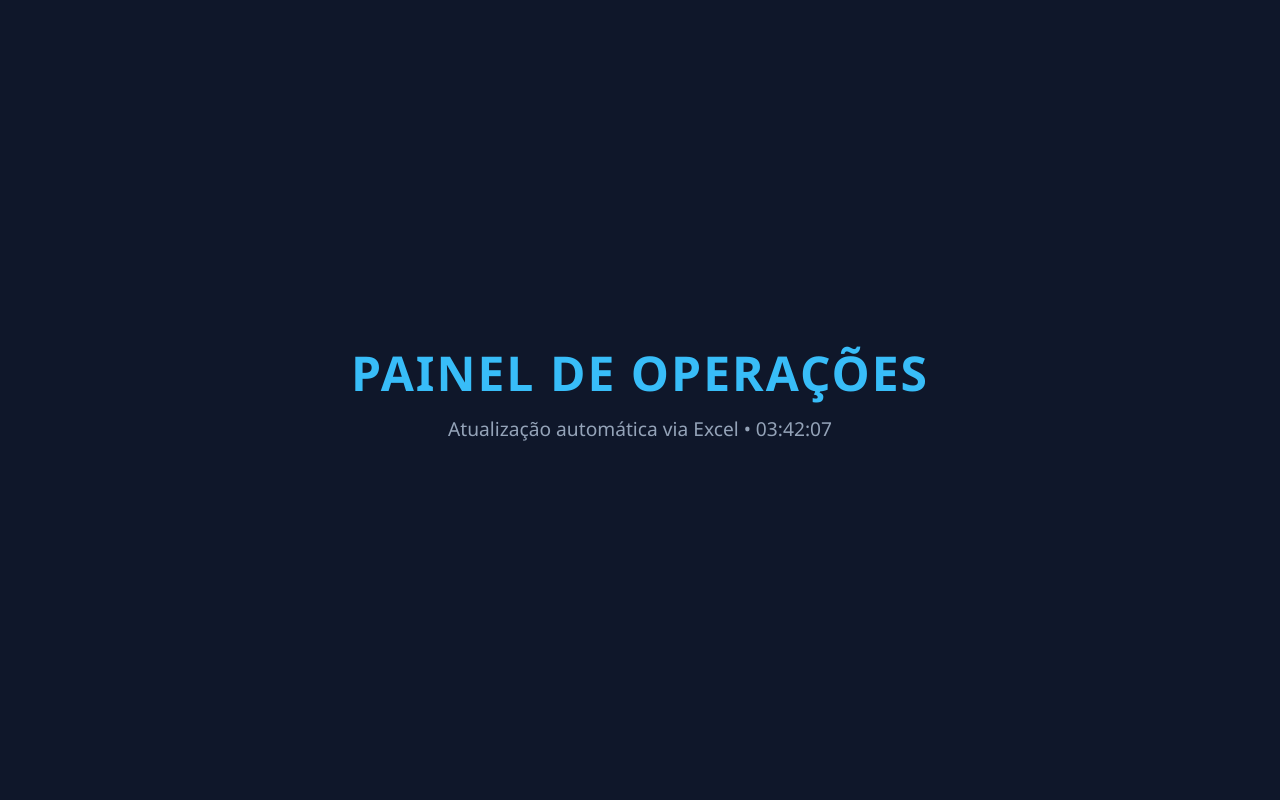
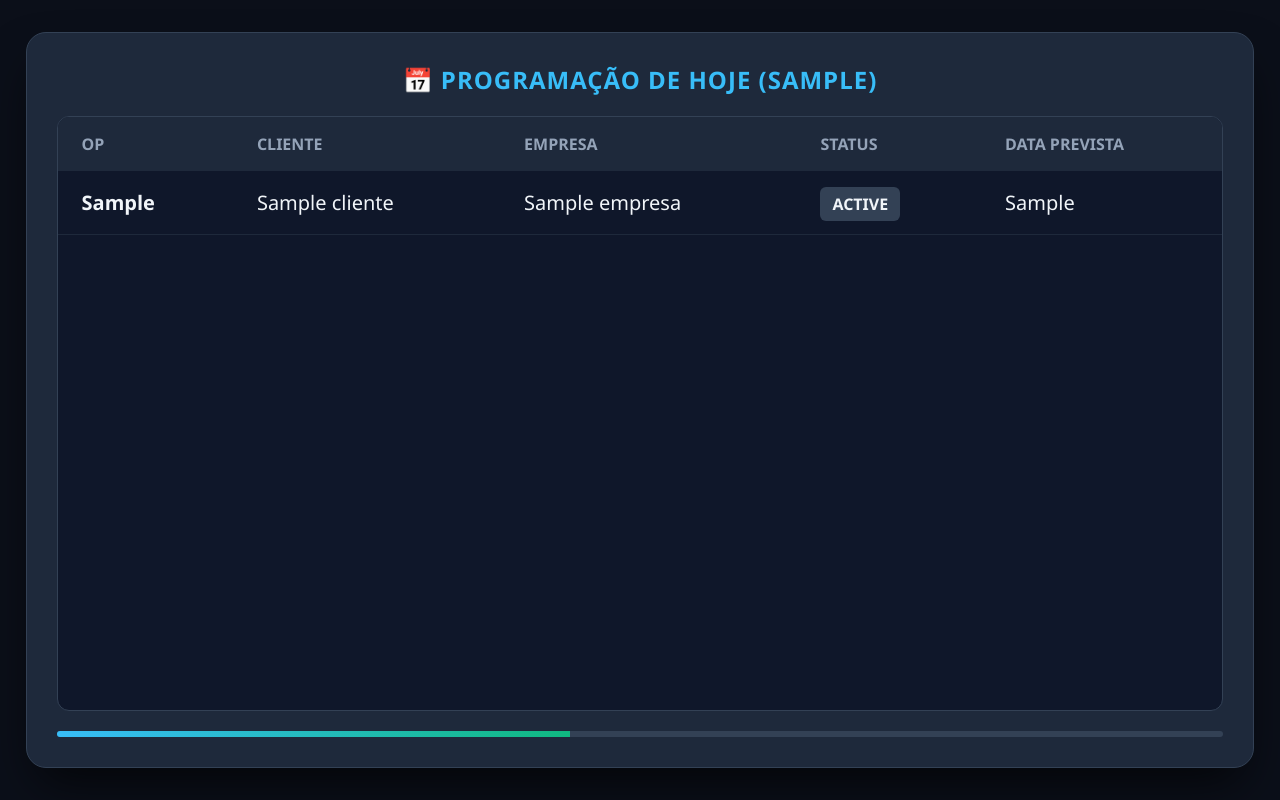
Before and after one commit to alveslim/Quadro_de_Status_Diario, a Flask app: template templates/index.html in a window 1280 px wide. Run offline with Flask 3, Linux system fonts and the light colour scheme; the template is opened without the code that fills it: most values are stand-ins (such as "Sample title", 1, 10 or a date in 2020).

Commit message:
progress

```diff
--- a/app.py
+++ b/app.py
@@ -1,180 +1,27 @@
-from flask import Flask, render_template_string
+from flask import Flask, render_template
+from services.data_service import (
+    obter_dados_dashboard,
+    gerar_grafico_pizza_html,
+    gerar_grafico_mensal_html,
+)
 
 app = Flask(__name__)
 
-# Template HTML/CSS/JS integrado em uma única string para facilidade de execução rápida.
-# Em um projeto Flask tradicional, este código ficaria dentro da pasta 'templates/index.html'.
-HTML_TEMPLATE = """
-<!DOCTYPE html>
-<html lang="pt-BR">
-<head>
-    <meta charset="UTF-8">
-    <meta name="viewport" content="width=device-width, initial-scale=1.0">
-    <title>Slider de Texto Automático - Flask</title>
-    <style>
-        * {
-            box-sizing: border-box;
-            margin: 0;
-            padding: 0;
-        }
 
-        body {
-            font-family: 'Segoe UI', Tahoma, Geneva, Verdana, sans-serif;
-            background-color: #0f172a;
-            color: #f8fafc;
-            display: flex;
-            justify-content: center;
-            align-items: center;
-            min-height: 100vh;
-        }
+@app.route("/")
+def home():
+    dados = obter_dados_dashboard()
+    grafico_pizza = gerar_grafico_pizza_html()
+    grafico_mensal = gerar_grafico_mensal_html()
 
-        /* Card Container Principal */
-        .slider-card {
-            background-color: #1e293b;
-            border: 1px solid #334155;
-            border-radius: 16px;
-            width: 90%;
-            max-width: 650px;
-            padding: 40px;
-            box-shadow: 0 20px 25px -5px rgba(0, 0, 0, 0.5);
-            text-align: center;
-        }
+    return render_template(
+        "index.html",
+        dados=dados,
+        grafico_pizza=grafico_pizza,
+        grafico_mensal=grafico_mensal,
+    )
 
-        .slider-header {
-            font-size: 14px;
-            text-transform: uppercase;
-            letter-spacing: 2px;
-            color: #38bdf8;
-            margin-bottom: 25px;
-            font-weight: 600;
-        }
 
-        /* Container do Slider com overflow oculto para esconder o texto fora de cena */
-        .slider-viewport {
-            position: relative;
-            height: 120px;
-            overflow: hidden;
-            display: flex;
-            align-items: center;
-            justify-content: center;
-        }
-
-        /* Estilo base dos textos */
-        .slide-item {
-            position: absolute;
-            width: 100%;
-            font-size: 24px;
-            font-weight: 500;
-            line-height: 1.4;
-            color: #f1f5f9;
-
-            /* Posicionamento padrão inicial: fora da tela à direita e invisível */
-            opacity: 0;
-            transform: translateX(100%);
-            transition: transform 0.8s cubic-bezier(0.4, 0, 0.2, 1), opacity 0.8s ease;
-            pointer-events: none;
-        }
-
-        /* Estado ATIVO: Centralizado e visível */
-        .slide-item.active {
-            opacity: 1;
-            transform: translateX(0%);
-            pointer-events: auto;
-        }
-
-        /* Estado SAÍDA: Desliza para a esquerda e esconde */
-        .slide-item.exit {
-            opacity: 0;
-            transform: translateX(-100%);
-        }
-
-        /* Barra de progresso visual (opcional) */
-        .progress-bar-container {
-            width: 100%;
-            height: 4px;
-            background-color: #334155;
-            border-radius: 2px;
-            margin-top: 30px;
-            overflow: hidden;
-        }
-
-        .progress-bar-fill {
-            height: 100%;
-            width: 0%;
-            background: linear-gradient(90deg, #38bdf8, #10b981);
-            animation: progressLoop 4s linear infinite;
-        }
-
-        @keyframes progressLoop {
-            0% { width: 0%; }
-            100% { width: 100%; }
-        }
-    </style>
-</head>
-<body>
-
-    <div class="slider-card">
-        <div class="slider-header">⚡ Slider Automático Hands-Free</div>
-
-        <!-- Área onde os textos deslizam -->
-        <div class="slider-viewport">
-            {% for msg in mensagens %}
-                <div class="slide-item {% if loop.first %}active{% endif %}">
-                    {{ msg }}
-                </div>
-            {% endfor %}
-        </div>
-
-        <!-- Indicador de progresso do tempo -->
-        <div class="progress-bar-container">
-            <div class="progress-bar-fill"></div>
-        </div>
-    </div>
-
-    <script>
-        document.addEventListener('DOMContentLoaded', () => {
-            const slides = document.querySelectorAll('.slide-item');
-            if (slides.length === 0) return;
-
-            let currentIndex = 0;
-            const tempoTroca = 4000; // Tempo em milissegundos (4 segundos)
-
-            setInterval(() => {
-                const slideAtual = slides[currentIndex];
-
-                // 1. O slide atual desliza para a esquerda e sai
-                slideAtual.classList.remove('active');
-                slideAtual.classList.add('exit');
-
-                // Limpa a classe de saída após a animação CSS terminar (0.8s)
-                setTimeout(() => {
-                    slideAtual.classList.remove('exit');
-                }, 800);
-
-                // 2. Calcula o índice do próximo slide (ciclo infinito)
-                currentIndex = (currentIndex + 1) % slides.length;
-
-                // 3. O próximo slide entra vindo da direita
-                slides[currentIndex].classList.add('active');
-
-            }, tempoTroca);
-        });
-    </script>
-</body>
-</html>
-"""
-
-@app.route('/')
-def home():
-    # Mensagens enviadas dinamicamente pelo Flask
-    mensagens_exemplo = [
-        "👋 Bem-vindo ao nosso site em Flask!",
-        "🚀 Este slider troca de texto 100% sozinho.",
-        "✨ O texto desliza para o lado a cada 4 segundos.",
-        "💻 Desenvolvido com CSS translateX e JavaScript."
-    ]
-    return render_template_string(HTML_TEMPLATE, mensagens=mensagens_exemplo)
-
-if __name__ == '__main__':
+if __name__ == "__main__":
     print("Servidor Flask rodando em http://127.0.0.1:5000")
     app.run(debug=True)
--- a/dados/dado.csv
+++ b/dados/dado.csv
@@ -156,7 +156,7 @@ op,cliente,empresa,status,data_prevista
 38048,pce,yoki,em rota,30/07/2026
 38049,ctk,lg,em rota,28/07/2026
 38050,ctk,multilaser,producao,30/07/2026
-38051,ctk,philips,novo,31/07/2026
+38051,ctk,philips,novo,31/07/2026, critico
 38052,solutions,sagemcom,novo,29/07/2026
 38053,solutions,yamaha,avaliacao,30/07/2026
 38054,solutions,flextronics,producao,31/07/2026
--- /dev/null
+++ b/static/css/style.css
@@ -0,0 +1,203 @@
+* {
+    box-sizing: border-box;
+    margin: 0;
+    padding: 0;
+}
+
+body {
+    font-family: 'Segoe UI', Tahoma, Geneva, Verdana, sans-serif;
+    background-color: #0b0f19;
+    color: #f8fafc;
+    display: flex;
+    justify-content: center;
+    align-items: center;
+    height: 100vh;
+    overflow: hidden;
+    padding: 20px;
+}
+
+/* Container de Proporção Ajustada para TV (16:9) */
+.tv-card {
+    background-color: #1e293b;
+    border: 1px solid #334155;
+    border-radius: 20px;
+    width: 96vw;
+    height: 92vh;
+    padding: 30px;
+    display: flex;
+    flex-direction: column;
+    box-shadow: 0 25px 50px -12px rgba(0, 0, 0, 0.7);
+}
+
+.slider-viewport {
+    position: relative;
+    flex: 1;
+    overflow: hidden;
+}
+
+.slide-item {
+    position: absolute;
+    width: 100%;
+    height: 100%;
+    display: flex;
+    flex-direction: column;
+    opacity: 0;
+    transform: translateX(100%);
+    transition: transform 0.8s cubic-bezier(0.4, 0, 0.2, 1), opacity 0.8s ease;
+    pointer-events: none;
+}
+
+.slide-item.active {
+    opacity: 1;
+    transform: translateX(0%);
+    pointer-events: auto;
+}
+
+.slide-item.exit {
+    opacity: 0;
+    transform: translateX(-100%);
+}
+
+.slide-header {
+    font-size: 24px;
+    font-weight: 700;
+    color: #38bdf8;
+    letter-spacing: 1px;
+    margin-bottom: 20px;
+    text-transform: uppercase;
+    text-align: center;
+}
+
+/* Estilo para Tabelas em TV */
+.table-container {
+    flex: 1;
+    overflow-y: auto;
+    background-color: #0f172a;
+    border-radius: 12px;
+    border: 1px solid #334155;
+}
+
+.data-table {
+    width: 100%;
+    border-collapse: collapse;
+    font-size: 20px; /* Fonte legível em TV de longe */
+    text-align: left;
+}
+
+.data-table th {
+    background-color: #1e293b;
+    color: #94a3b8;
+    padding: 16px 24px;
+    font-size: 16px;
+    text-transform: uppercase;
+    position: sticky;
+    top: 0;
+}
+
+.data-table td {
+    padding: 18px 24px;
+    border-bottom: 1px solid #1e293b;
+    color: #f1f5f9;
+}
+
+.data-table tbody tr:nth-child(even) {
+    background-color: rgba(255, 255, 255, 0.02);
+}
+
+.badge {
+    padding: 6px 12px;
+    border-radius: 6px;
+    font-size: 16px;
+    font-weight: 600;
+    text-transform: uppercase;
+    background-color: #334155;
+}
+
+.badge.producao { background-color: #0284c7; color: white; }
+.badge.avaliacao { background-color: #d97706; color: white; }
+.badge.entregue { background-color: #16a34a; color: white; }
+.badge.novo { background-color: #9333ea; color: white; }
+
+/* Grid para 2 Gráficos Empilhados (Horizontal) */
+.charts-grid {
+    display: grid;
+    grid-template-columns: 1fr; /* Ocupa toda a largura */
+    grid-template-rows: 1fr 1fr; /* Divide a altura igualmente entre os 2 */
+    gap: 15px;
+    flex: 1;
+    height: 100%;
+}
+
+.chart-box {
+    background-color: #0f172a;
+    border-radius: 12px;
+    border: 1px solid #334155;
+    padding: 10px;
+    height: 100%;
+    width: 100%;
+    overflow: hidden;
+}
+
+.chart-box .plotly, .chart-box .plot-container {
+    width: 100% !important;
+    height: 100% !important;
+}
+
+/* Barra de Progresso */
+.progress-bar-container {
+    width: 100%;
+    height: 6px;
+    background-color: #334155;
+    border-radius: 3px;
+    margin-top: 20px;
+    overflow: hidden;
+}
+
+.progress-bar-fill {
+    height: 100%;
+    width: 0%;
+    background: linear-gradient(90deg, #38bdf8, #10b981);
+    animation: progressLoop 15s linear infinite; /* Tempo sincronizado com JS */
+}
+
+@keyframes progressLoop {
+    0% { width: 0%; }
+    100% { width: 100%; }
+}
+
+/* Badge do status Crítico */
+.badge.critico {
+    background-color: #ef4444;
+    color: white;
+    animation: piscarAlerta 1s infinite alternate;
+}
+
+/* Linha da tabela crítica */
+tr.linha-critica {
+    background-color: rgba(239, 68, 68, 0.2) !important;
+    border-left: 4px solid #ef4444;
+}
+
+/* Banner de PISCA ALERTA no topo do slide */
+.alerta-header {
+    background-color: #ef4444;
+    color: white;
+    padding: 10px;
+    border-radius: 8px;
+    font-weight: bold;
+    margin-bottom: 15px;
+    animation: piscarAlerta 0.8s infinite alternate;
+    text-align: center;
+}
+
+/* Animação para piscar */
+@keyframes piscarAlerta {
+    0% {
+        opacity: 1;
+        box-shadow: 0 0 10px rgba(239, 68, 68, 0.8);
+    }
+    100% {
+        opacity: 0.4;
+        box-shadow: 0 0 2px rgba(239, 68, 68, 0.2);
+    }
+}
--- /dev/null
+++ b/static/js/slider.js
@@ -0,0 +1,47 @@
+document.addEventListener('DOMContentLoaded', () => {
+    const slides = document.querySelectorAll('.slide-item');
+    if (slides.length === 0) return;
+
+    let currentIndex = 0;
+    const tempoTroca = 15000;
+
+    // VERIFICAÇÃO CRÍTICA: Se existir o slide com a classe de alerta
+    const slideHoje = document.getElementById('slide-hoje');
+    const temCritico = slideHoje && slideHoje.classList.contains('tem-item-critico');
+
+    if (temCritico) {
+        // Redireciona a tela IMEDIATAMENTE para o slide de Hoje
+        slides.forEach(slide => slide.classList.remove('active', 'exit'));
+        slideHoje.classList.add('active');
+
+        // Atualiza o índice do slider para o slide de hoje (índice 0)
+        currentIndex = 0;
+
+        console.warn("⚠️ ALERTA CRÍTICO ENCONTRADO! Tela redirecionada para HOJE.");
+    }
+
+    const trocarSlide = () => {
+        const slideAtual = slides[currentIndex];
+
+        slideAtual.classList.remove('active');
+        slideAtual.classList.add('exit');
+
+        setTimeout(() => {
+            slideAtual.classList.remove('exit');
+        }, 800);
+
+        currentIndex = (currentIndex + 1) % slides.length;
+        const proximoSlide = slides[currentIndex];
+
+        proximoSlide.classList.add('active');
+
+        const plotlyGraphs = proximoSlide.querySelectorAll('.js-plotly-plot');
+        plotlyGraphs.forEach(graph => {
+            if (window.Plotly) {
+                window.Plotly.Plots.resize(graph);
+            }
+        });
+    };
+
+    setInterval(trocarSlide, tempoTroca);
+});
--- a/templates/index.html
+++ b/templates/index.html
@@ -1,106 +1,108 @@
 <!DOCTYPE html>
-<html lang="pt-br">
+<html lang="pt-BR">
 <head>
     <meta charset="UTF-8">
     <meta name="viewport" content="width=device-width, initial-scale=1.0">
-    <title>Painel TV - Ao Vivo</title>
-    <style>
-        body {
-            background-color: #0f172a;
-            color: #f8fafc;
-            font-family: 'Segoe UI', Tahoma, Geneva, Verdana, sans-serif;
-            margin: 0;
-            padding: 40px;
-            display: flex;
-            flex-direction: column;
-            align-items: center;
-            justify-content: center;
-            min-height: 90vh;
-        }
-        h1 {
-            font-size: 3rem;
-            margin-bottom: 10px;
-            color: #38bdf8;
-            text-transform: uppercase;
-            letter-spacing: 2px;
-        }
-        .status-bar {
-            font-size: 1.2rem;
-            color: #94a3b8;
-            margin-bottom: 50px;
-        }
-        .grid {
-            display: grid;
-            grid-template-columns: repeat(auto-fit, minmax(350px, 1fr));
-            gap: 30px;
-            width: 100%;
-            max-width: 1400px;
-        }
-        .card {
-            background-color: #1e293b;
-            border: 2px solid #334155;
-            border-radius: 20px;
-            padding: 40px 30px;
-            text-align: center;
-            box-shadow: 0 10px 25px rgba(0,0,0,0.5);
-            transition: transform 0.2s;
-        }
-        .card-title {
-            font-size: 1.8rem;
-            color: #94a3b8;
-            margin-bottom: 20px;
-        }
-        .card-value {
-            font-size: 4rem;
-            font-weight: bold;
-            color: #38bdf8;
-        }
-    </style>
+    <title>Painel TV - Monitoramento</title>
+    <link rel="stylesheet" href="{{ url_for('static', filename='css/style.css') }}">
 </head>
 <body>
 
-    <h1>Painel de Operações</h1>
-    <div class="status-bar">Atualização automática via Excel • <span id="relogio"></span></div>
+    <div class="tv-card">
 
-    <div class="grid" id="grid-cards">
-        <!-- Os dados do Excel serão injetados aqui pelo JavaScript -->
+        <div class="slider-viewport">
+
+            <!-- SLIDE 1: Tabela Completa de HOJE -->
+            <!-- Adiciona o id slide-hoje e a classe se tiver crítico -->
+<div class="slide-item active {% if dados.tem_critico %}tem-item-critico{% endif %}" id="slide-hoje">
+
+    {% if dados.tem_critico %}
+        <div class="alerta-header">🚨 ATENÇÃO: EXISTEM OPs CRÍTICAS PROGRAMADAS PARA HOJE!</div>
+    {% else %}
+        <div class="slide-header">📅 PROGRAMAÇÃO DE HOJE ({{ dados.data_hoje }})</div>
+    {% endif %}
+
+    <div class="table-container">
+        <table class="data-table">
+            <thead>
+                <tr>
+                    <th>OP</th>
+                    <th>CLIENTE</th>
+                    <th>EMPRESA</th>
+                    <th>STATUS</th>
+                    <th>DATA PREVISTA</th>
+                </tr>
+            </thead>
+            <tbody>
+                {% for row in dados.hoje %}
+                <tr class="{% if row.critico %}linha-critica{% endif %}">
+                    <td><strong>{{ row.op }}</strong></td>
+                    <td>{{ row.cliente }}</td>
+                    <td>{{ row.empresa }}</td>
+                    <td><span class="badge {{ row.status }}">{{ row.status }}</span></td>
+                    <td>{{ row.data_prevista }}</td>
+                </tr>
+                {% else %}
+                <tr><td colspan="5" class="empty-msg">Nenhuma OP programada para hoje.</td></tr>
+                {% endfor %}
+            </tbody>
+        </table>
+    </div>
+</div>
+
+            <!-- SLIDE 2: Tabela Completa de AMANHÃ -->
+            <div class="slide-item">
+                <div class="slide-header">➡️ PROGRAMAÇÃO DE AMANHÃ ({{ dados.data_amanha }})</div>
+                <div class="table-container">
+                    <table class="data-table">
+                        <thead>
+                            <tr>
+                                <th>OP</th>
+                                <th>CLIENTE</th>
+                                <th>EMPRESA</th>
+                                <th>STATUS</th>
+                                <th>DATA PREVISTA</th>
+                            </tr>
+                        </thead>
+                        <tbody>
+                            {% for row in dados.amanha %}
+                            <tr>
+                                <td><strong>{{ row.op }}</strong></td>
+                                <td>{{ row.cliente }}</td>
+                                <td>{{ row.empresa }}</td>
+                                <td><span class="badge {{ row.status }}">{{ row.status }}</span></td>
+                                <td>{{ row.data_prevista }}</td>
+                            </tr>
+                            {% else %}
+                            <tr><td colspan="5" class="empty-msg">Nenhuma OP programada para amanhã.</td></tr>
+                            {% endfor %}
+                        </tbody>
+                    </table>
+                </div>
+            </div>
+
+            <!-- SLIDE 3: Gráficos LADO A LADO -->
+            <div class="slide-item">
+                <div class="slide-header">📊 PANORAMA GERAL E ESTATÍSTICAS</div>
+                <div class="charts-grid">
+                    <div class="chart-box">
+                        {{ grafico_pizza | safe }}
+                    </div>
+                    <div class="chart-box">
+                        {{ grafico_mensal | safe }}
+                    </div>
+                </div>
+            </div>
+
+        </div>
+
+        <!-- Barra de Progresso no Rodapé -->
+        <div class="progress-bar-container">
+            <div class="progress-bar-fill"></div>
+        </div>
+
     </div>
 
-    <script>
-        function atualizarRelogio() {
-            const agora = new Date();
-            document.getElementById('relogio').innerText = agora.toLocaleTimeString('pt-BR');
-        }
-
-        async function buscarDados() {
-            try {
-                const resposta = await fetch('/api/dados');
-                const dados = await resposta.json();
-
-                const grid = document.getElementById('grid-cards');
-                grid.innerHTML = ''; // Limpa os cards antigos
-
-                dados.forEach(item => {
-                    const card = document.createElement('div');
-                    card.className = 'card';
-                    card.innerHTML = `
-                        <div class="card-title">${item.Indicador}</div>
-                        <div class="card-value">${item.Valor}</div>
-                    `;
-                    grid.appendChild(card);
-                });
-            } catch (erro) {
-                console.error("Erro ao buscar dados do Excel:", erro);
-            }
-        }
-
-        // Atualiza o relógio a cada segundo
-        setInterval(atualizarRelogio, 1000);
-        atualizarRelogio();
-
-        // Busca os dados do Excel a cada 3 segundos
-        buscarDados();
-        setInterval(buscarDados, 3000);
-    </script>
+    <script src="{{ url_for('static', filename='js/slider.js') }}"></script>
 </body>
 </html>
```
Also changed, not shown: services/data_service.py (+111 -0 lines).
